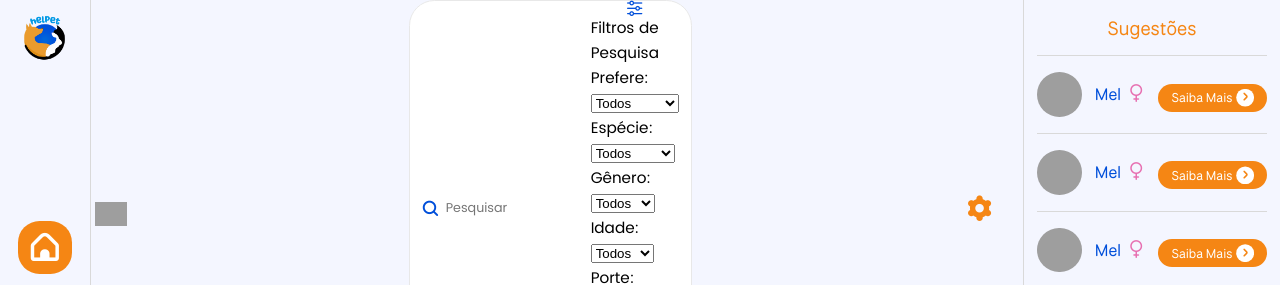
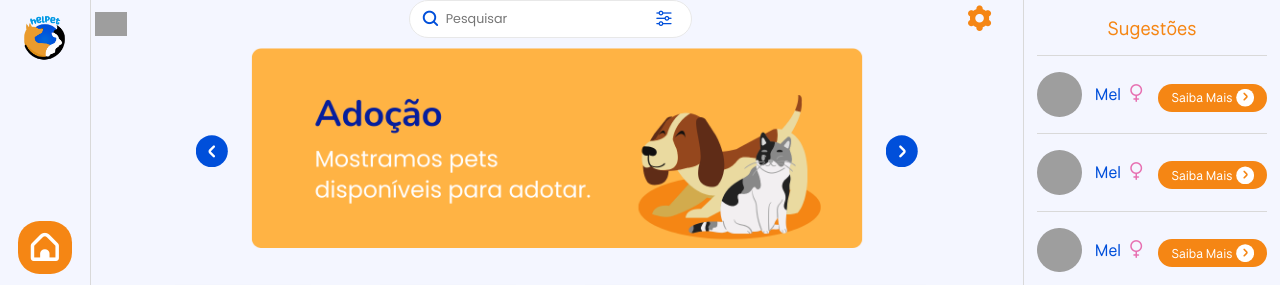
Before and after one commit to MarkzZero/Prj-Helpet, a PHP site: page /prj-helpet08-10/usuario/perfil-usuario/index.php in a window 1280 px wide. Shown: the top 285 px of the page. Run offline with PHP 8.4, Linux system fonts and the light colour scheme; a user stored in the database is signed in; data comes from the database, SQL or seed files in the repository; data that the repository does not hold is empty; some libraries are stand-ins or nearby versions; grey boxes are pictures that could not be loaded.

Commit message:
Front filtros de pesquisa

```diff
--- a/usuario/perfil-usuario/css/principal.css
+++ b/usuario/perfil-usuario/css/principal.css
@@ -2,6 +2,7 @@
 @import url('https://cdn-uicons.flaticon.com/2.0.0/uicons-bold-rounded/css/uicons-bold-rounded.css');
 @import url('https://cdn-uicons.flaticon.com/2.0.0/uicons-regular-rounded/css/uicons-regular-rounded.css');
 @import url('https://cdn-uicons.flaticon.com/2.0.0/uicons-solid-rounded/css/uicons-solid-rounded.css');
+@import url('https://cdn-uicons.flaticon.com/2.0.0/uicons-regular-rounded/css/uicons-regular-rounded.css');
 
 /* Fontes */
 @font-face {
@@ -354,3 +355,101 @@
 ::-webkit-scrollbar-thumb{
     visibility: visible;
 }
+
+
+/* Área Filtros */
+.area-filtros{
+    display: flex;
+    flex-direction: column;
+    align-items: center;
+    justify-content: center;
+    width: 3vw;
+}
+.icon-filtros{
+    width: auto;
+    text-align: center;
+    display: flex;
+    justify-content: center;
+    align-items: center;
+}
+.icon-filtros i{
+    display: flex;
+    justify-content: center;
+    align-items: center;
+    text-decoration: none;
+    color: #004FDA;
+    cursor: pointer;
+    font-size: 1.5vw;
+}
+.icon-filtros i:hover{
+    transform: scale(1.1);
+    transition: all 0.5s;
+}
+.panel{
+    position: absolute;
+    display: flex;
+    flex-direction: column;
+    align-items: center;
+    justify-content: flex-start;
+    top: 5vw;
+    z-index: 1;
+    width: 18vw;
+    border-radius: 2vw;
+    max-height: 0;
+    overflow: hidden;
+    transition: max-height 0.2s ease-out;
+    background-color: #fff;
+}
+.panel span{
+    font-family: Regular;
+    font-size: 1.5vw;
+    color: #004FDA;
+    padding: 1vw;
+}
+.panel .campo-filtro{
+    display: flex;
+    align-items: center;
+    justify-content: space-between;
+    padding: 1vw;
+    width: 77%;
+}
+.panel .campo-filtro p{
+    font-family: Regular;
+    font-size: 1.3vw;
+}
+.panel .campo-filtro select{
+    font-family: Poppins;
+    width: 8vw;
+    padding: 0.2vw;
+    border-radius: 1vw;
+    outline: none;
+}
+.panel .btns-filtro{
+    display: flex;
+    align-items: center;
+    justify-content: center;
+}
+.panel .btns-filtro button{
+    font-family: Regular;
+    font-size: 1.2vw;
+    border-radius: 2vw;
+    border: none;
+    outline: none;
+    padding: 0.5vw;
+    margin: 1vw 0.5vw;
+    width: 7vw;
+    border: 0.2vw solid #004FDA;
+}
+.panel .btns-filtro button:hover{
+    transform: scale(1.1);
+    transition: all 0.5s;
+    cursor: pointer;
+}
+.panel .btns-filtro .fil-cancelar{
+    background-color: transparent;
+    color: #004FDA;
+}
+.panel .btns-filtro .fil-aplicar{
+    background-color: #004FDA;
+    color: #fff;
+}
```
